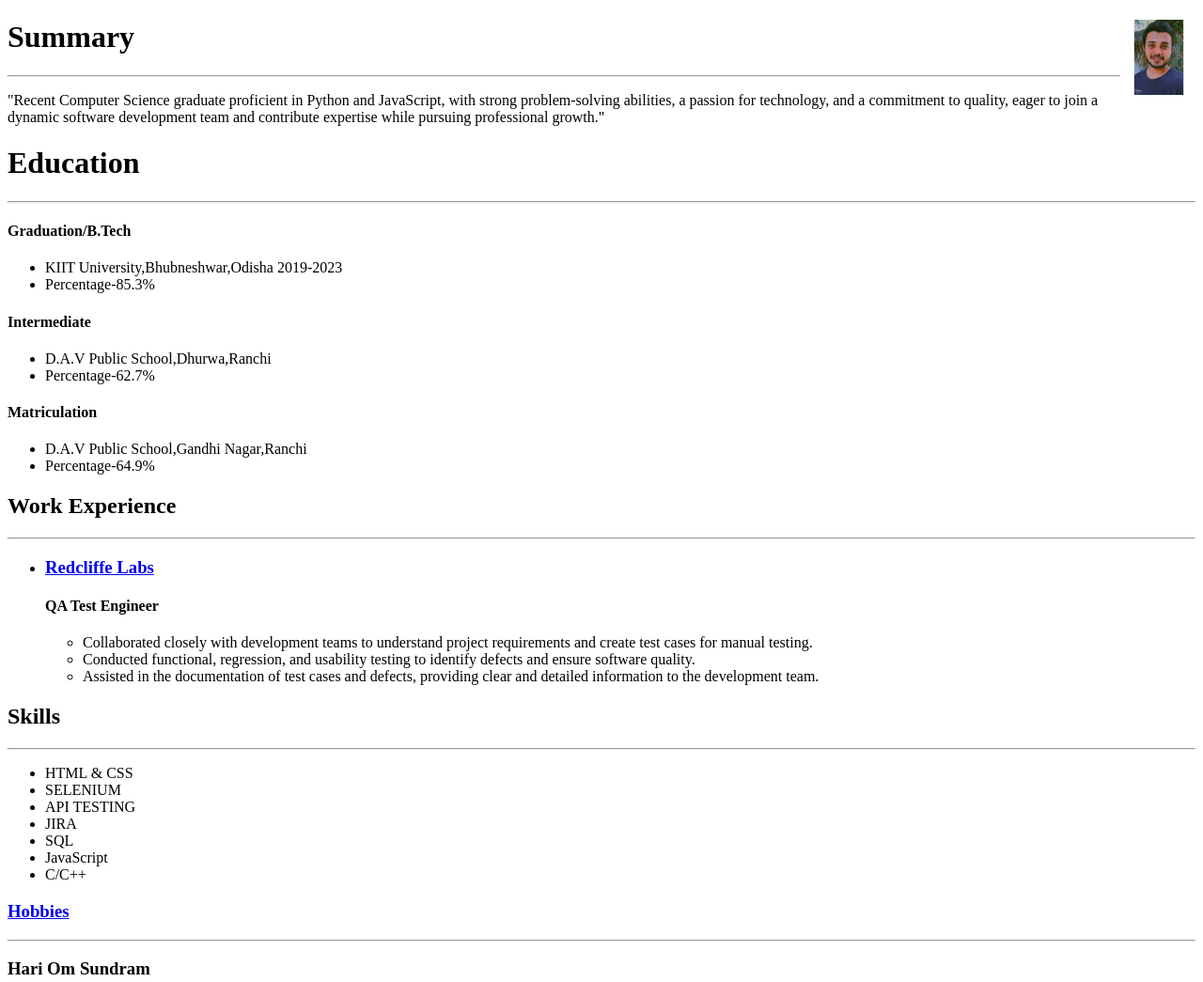
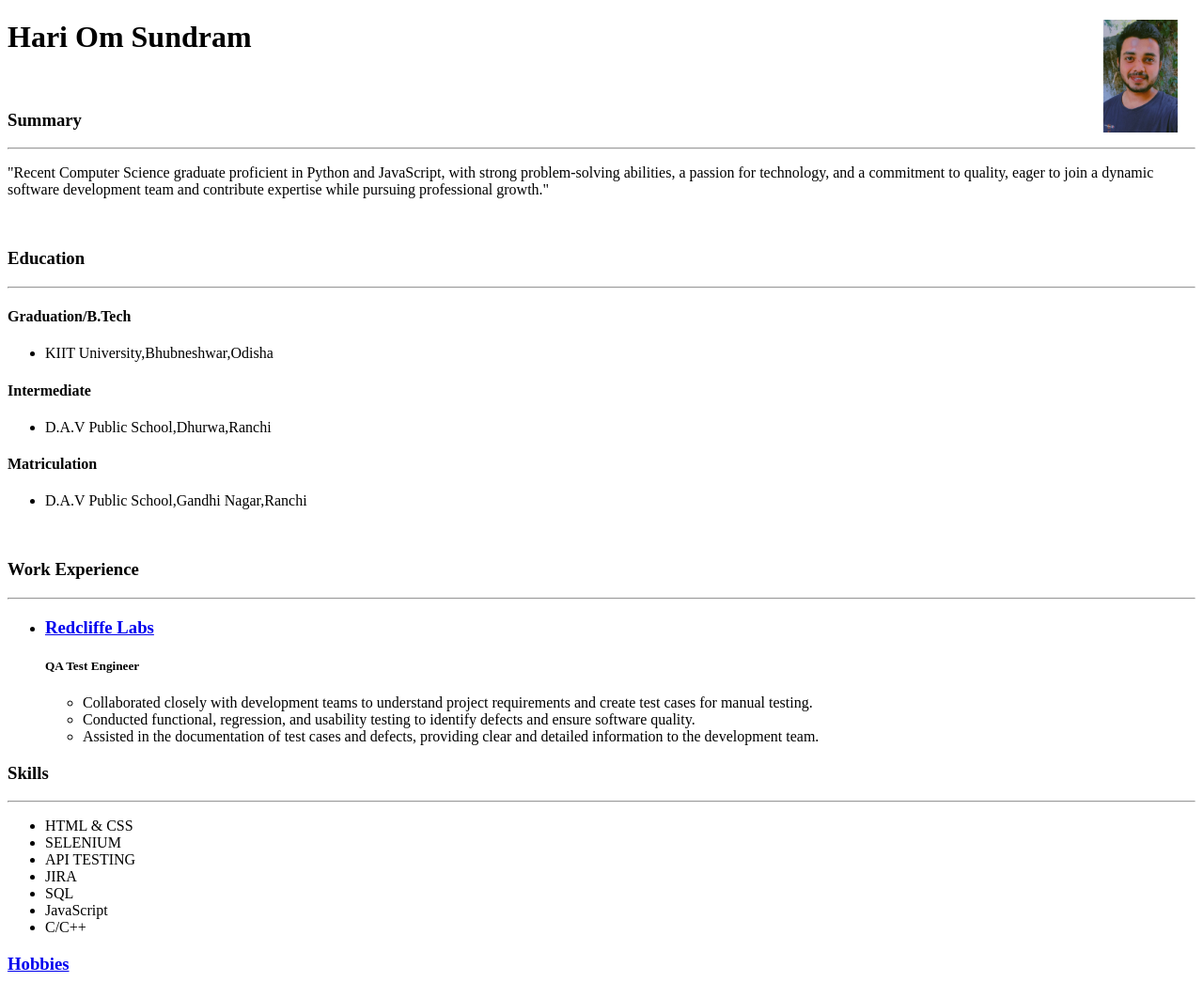
Before and after one commit to HariOmSundram/My-Portfolio, a plain HTML site: page index.html in a window 1280 px wide. Shown: the top 1045 px of the page at 94% size. Drawn offline with Linux system fonts and the light colour scheme.

Commit message:
Update index.html

```diff
--- a/index.html
+++ b/index.html
@@ -5,39 +5,36 @@
     <title>My Resume</title>
 </head>
 <body>
-    <img src="./assets/Profile Pic.jpg" height="80" alt="My Profile Picture" style="float: right;">
-   <h1>Summary</h1>
+    <img src="./assets/Profile Pic.jpg" height="120" alt="My Profile Picture" style="float: right;">
+    <h1>Hari Om Sundram</h1>
+    <br>
+   <h3>Summary</h3>
    <hr>
     <p>"Recent Computer Science graduate proficient in Python and JavaScript, with strong
         problem-solving abilities, a passion for technology, and a commitment to quality, eager to join a dynamic software development team and contribute expertise while pursuing professional growth."
     </p>
-
-   <h1>Education</h1>
+    <br>
+   <h3>Education</h3>
    <hr>
    <h4>Graduation/B.Tech</h4>
    <ul>
-    <li>KIIT University,Bhubneshwar,Odisha   2019-2023
-    <li>Percentage-85.3%</li>
-    </li>
+    <li>KIIT University,Bhubneshwar,Odisha</li>
    </ul>
 
    <h4>Intermediate</h4>
    <ul>
-    <li>D.A.V Public School,Dhurwa,Ranchi
-        <li>Percentage-62.7%</li>
-        </li>
+    <li>D.A.V Public School,Dhurwa,Ranchi</li>
    </ul>
    <h4>Matriculation</h4>
     <ul>
-        <li>D.A.V Public School,Gandhi Nagar,Ranchi
-        <li>Percentage-64.9%</li>
-        </li>
+        <li>D.A.V Public School,Gandhi Nagar,Ranchi</li>
     </ul>
-   <h2>Work Experience</h2>
+    <br>
+   <h3>Work Experience</h3>
    <hr>
     <ul>
         <li><a href="./assets/Experience cum Relieving Letter-Hari Om Sundram.pdf"><h3>Redcliffe Labs</h3></a>
-            <h4>QA Test Engineer</h4>
+            <h5>QA Test Engineer</h5>
             <ul>
                 <li>Collaborated closely with development teams to understand project requirements and create test cases for manual testing.</li>
                 <li>Conducted functional, regression, and usability testing to identify defects and ensure software quality.</li>
@@ -46,7 +43,7 @@
         </li>
     </ul>
 
-   <h2>Skills</h2>
+   <h3>Skills</h3>
    <hr>
     <ul>
         <li>HTML & CSS</li>
@@ -60,7 +57,7 @@
     <a href="./public/hobbies.html"><h3>Hobbies</h3></a>
    <hr>
    <footer>
-    <h3>Hari Om Sundram</h3>
+    © Hari Om Sundram <br>
     <a href="./public/contact.html">Contact Me</a>
    </footer>
 </body>
```
